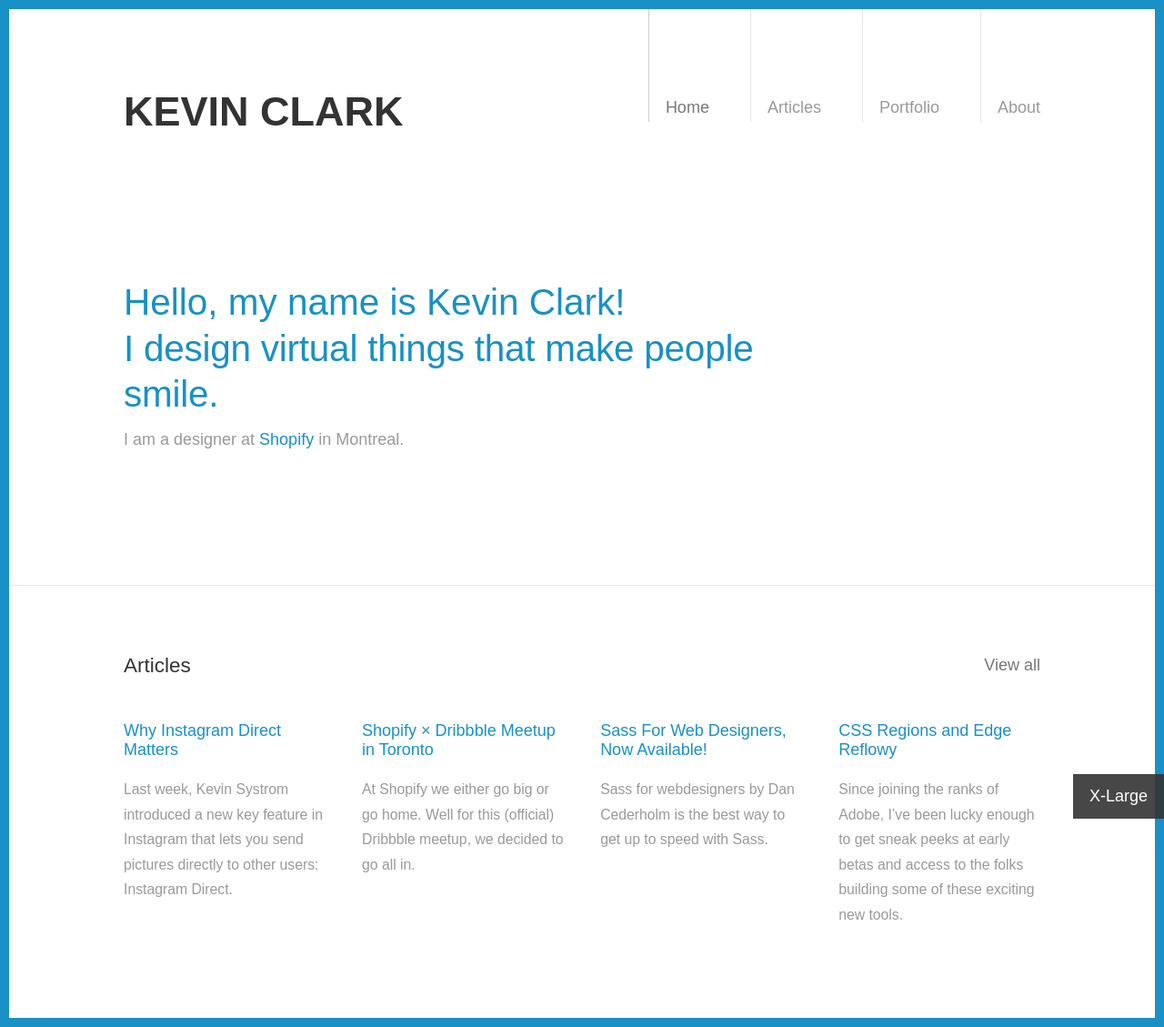
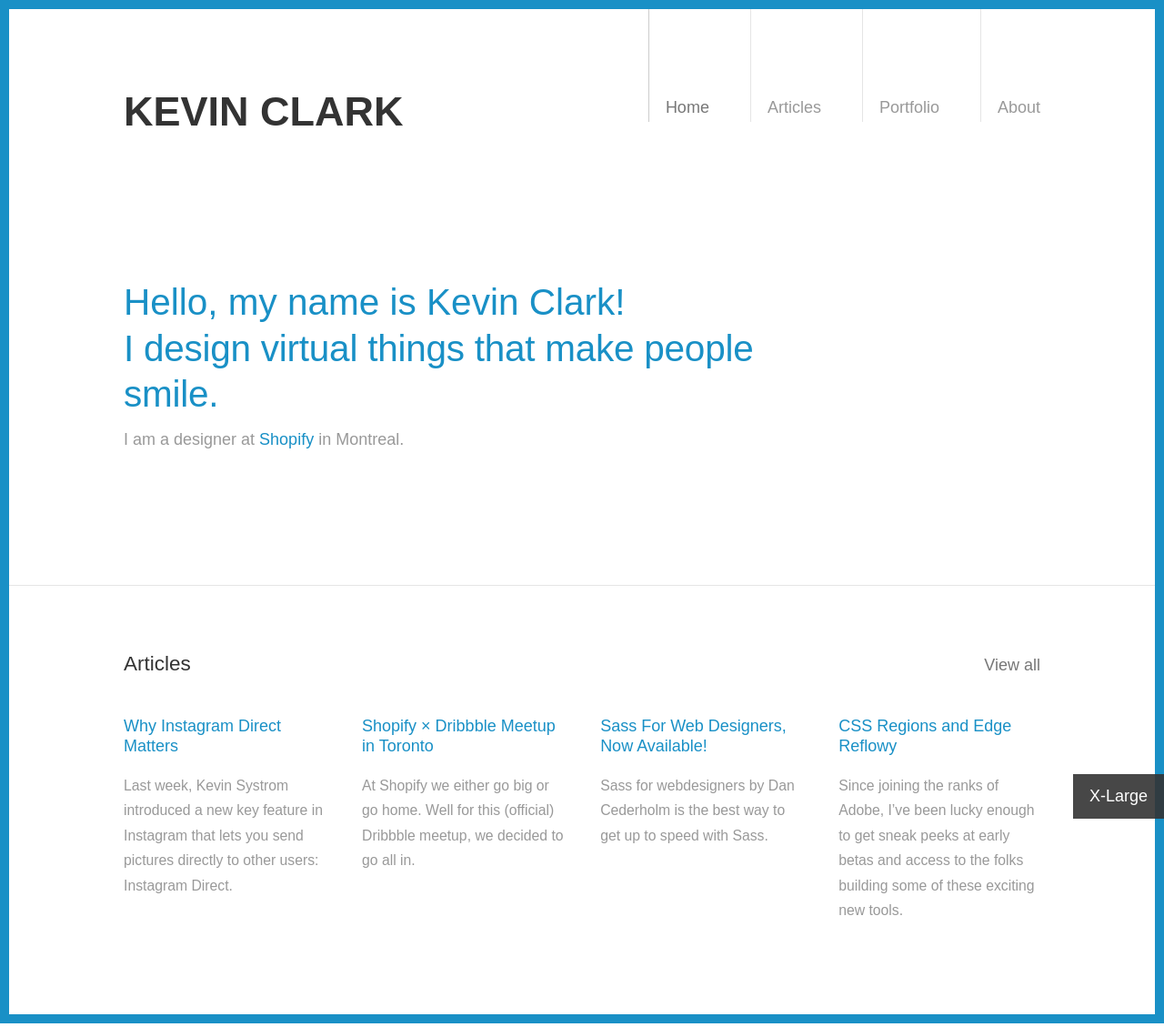
Before and after one commit to vernalkick/kevinclark, a Jekyll site: the page built from index.html, in a window 1280 px wide. Shown: the whole page at 91% size. Built offline with Jekyll 4.4.1, drawn with Linux system fonts in a browser that asks for light colours; nearby versions of some CDN libraries; some web fonts are replaced; Markdown is read by kramdown in place of the engine named in the settings.

Commit message:
A few typographic enhancements

```diff
--- a/assets/styles/css/style.css
+++ b/assets/styles/css/style.css
@@ -548,10 +548,11 @@
 
 h2 {
   color: #333333;
-  font-size: 1.25em;
+  font-size: 1.125em;
   margin-bottom: 1em;
   margin-top: 2.5em;
   font-weight: 500;
+  line-height: 1.2em;
 }
 
 h3 {
@@ -577,6 +578,11 @@
   font-weight: 400;
 }
 
+@media screen and (min-width: 400px) {
+  h2 {
+    font-size: 1.25em;
+  }
+}
 @media screen and (min-width: 600px) {
   h1 {
     font-size: 1.75em;
@@ -1247,6 +1253,14 @@
   color: #1990c6;
   margin-left: .25em;
 }
+#article-indv-body h3 {
+  font-size: .875em;
+  font-weight: 500;
+  text-transform: uppercase;
+  letter-spacing: .1em;
+  margin-bottom: 1em;
+  margin-top: 2.5em;
+}
 #article-indv-body figure {
   margin: 0 0 1.75em 0;
 }
@@ -1420,6 +1434,10 @@
   #article-indv-body figure figcaption {
     margin-top: 2em;
   }
+  #article-indv-body figure.peek-out img {
+    margin-left: -27%;
+    width: 154.25%;
+  }
 }
 .article-post-lst {
   list-style-type: none;
```
Also changed, not shown: assets/styles/scss/_pages/_article-indv.scss (+15 -0 lines), assets/styles/scss/_partials/_typography.scss (+8 -1 lines).
